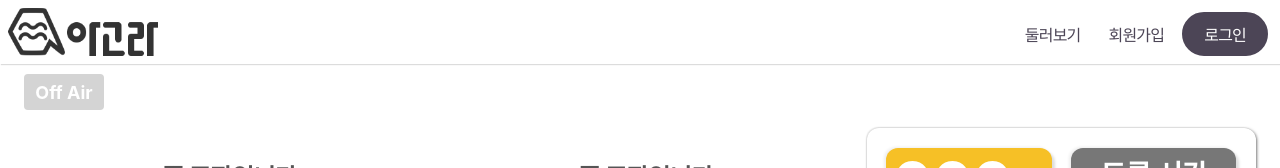
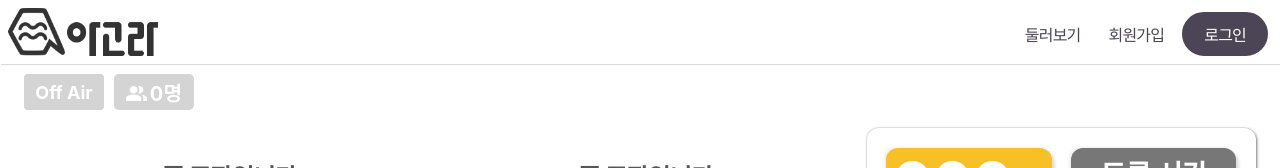
Before and after one commit to cxzlkjhgfdsa/Agora, a React (Create React App) app in the folder client/: page /debate/room/1 in a window 1280 px wide. Shown: the top 168 px of the page. Built offline with nearby package versions, Linux system fonts and the light colour scheme; no server answers.

Commit message:
[feat] debateroom SSE 코드 작성 완료 및 정상 작동 확인

```diff
--- a/client/src/components/debateroom/CardComponent.css
+++ b/client/src/components/debateroom/CardComponent.css
@@ -2,7 +2,6 @@
 .scrollBar {
   white-space: nowrap;
   overflow-x: scroll;
-  overflow-y: visible;
   margin-left: 10px;
   margin-right: 10px;
 }
--- a/client/src/components/debateroom/HeadTitle.js
+++ b/client/src/components/debateroom/HeadTitle.js
@@ -1,12 +1,19 @@
 import styled from "styled-components"
+import people from "../../assets/icons/WatchNum.png"
 
-function HeadTitle({isStart, title}) {
+function HeadTitle({isStart, title, watchNum}) {
 
   return(
     <TitleDiv>
-      <OnAirDiv className={isStart ? "isStart-root": null}>
-        {isStart ? "On Air" : "Off Air"}
-      </OnAirDiv>
+      <IconDiv>
+        <OnAirDiv className={isStart ? "isStart-root": null}>
+          {isStart ? "On Air" : "Off Air"}
+        </OnAirDiv>
+        <WatcherDiv>
+          <WatchImg src={people} />
+            {watchNum}명
+        </WatcherDiv>
+      </IconDiv>
       {title}
     </TitleDiv>
   )
@@ -14,7 +21,10 @@ function HeadTitle({isStart, title}) {
 
 export default HeadTitle
 
-
+const IconDiv = styled.div`
+  display: flex;
+  flex-direction: row;
+`
 
 const TitleDiv = styled.div`
   font-weight: bold;
@@ -23,13 +33,6 @@ const TitleDiv = styled.div`
 
   margin-top: 10px;
   letter-spacing: -1.5px;
-
-
-  // 임시 폰트 적용
-  font-family: 'Inter', san-serif !important;
-
-  // // 영역 확인용 border
-  // border: 3px black solid;
 `
 
 const OnAirDiv = styled.div`
@@ -53,9 +56,6 @@ const OnAirDiv = styled.div`
   // margin
   margin-bottom: 8px;
 
-  // 임시 폰트 적용
-  font-family: 'Inter', san-serif !important;
-
   // 비활성시
   background-color: #d4d4d4;
   color: white;
@@ -64,25 +64,34 @@ const OnAirDiv = styled.div`
     background-color: #EF404A;
   }
 `
-const Title = styled.div`
+const WatchImg = styled.img`
+  // 크기 설정
+  height: 15px;
+  width: auto;
+
+  // margin
+  margin-right: 3px;
+  padding-top: 3px;
 `
 
-// 스킵 버튼
-const SkipButton = styled.div`
-  color: #F6C026;
-  width: 120px;
+// 시청자 수 버튼
+const WatcherDiv = styled.div`
+  // 크기 설정
+  height: 36px;
+  width: 80px;
 
+  // font 특징 적용
+  font-weight: bold;
   font-size: 20px;
+  color: white;
+  letter-spacing: 0px;
 
-  border-radius: 8px;
-  border: 2px solid #F6C026;
+  display: flex;
+  justify-content: center;
+  align-items: center;
 
+  margin-left: 10px;
+  border-radius: 5px;
 
-  cursor: pointer;
-
-  // 드래그 방지
-  -webkit-user-select:none;
-  -moz-user-select:none;
-  -ms-user-select:none;
-  user-select:none;
+  background-color: #d4d4d4;
 `
--- /dev/null
+++ b/client/src/components/debateroom/SkipButton.js
@@ -0,0 +1,63 @@
+import styled, { keyframes } from "styled-components";
+import customAxios from "utils/customAxios";
+
+function SkipButton({roomId}) {
+
+  const handleSkip = () => {
+    const axios = customAxios();
+    axios
+      .put('/v2/debate/phaseskip', {
+        "roomId" : roomId
+      })
+      .then(response => {
+        console.log(response)
+      })
+      .catch(error => {
+        console.log(error)
+      })
+  };
+
+  return (
+    <ButtonDiv onClick={handleSkip}>
+      발언 끝내기
+    </ButtonDiv>
+  )
+}
+
+const hoverAnimation = keyframes`
+  to {
+    background-color: #F6C026;
+    color: white;
+  }
+`
+
+const ButtonDiv = styled.div`
+  // position
+  position: absolute;
+  bottom: 16px;
+  right: 5%;
+
+  background-color: white;
+  padding: 3px 10px 5px 10px;
+
+  color: #F6C026;
+  font-weight: bold;
+  font-size: 20px;
+
+  // border: 2px solid #F6C026;
+  border-radius: 5px;
+
+
+  display: flex;
+  justify-content: center;
+  align-items: center;
+
+   z-index: 3;
+   cursor: pointer;
+
+   &:hover {
+    animation: ${hoverAnimation} 0.3s 0.01s 1 ease forwards;
+   }
+`
+
+export default SkipButton
--- a/client/src/components/debateroom/TimeBox.js
+++ b/client/src/components/debateroom/TimeBox.js
@@ -90,7 +90,7 @@ function TimeBox({isAllReady, roomId, role, nickname}) {
               <Grid item xs={4}>
                 <CardNumDiv>
                   <TitleDiv>
-                    카드 등록 {nickname}
+                    카드 등록
                   </TitleDiv>
                   <div>
                     {cardNum}/2장
--- a/client/src/components/debateroom/VideoComponent.js
+++ b/client/src/components/debateroom/VideoComponent.js
@@ -3,9 +3,11 @@ import React, { Component } from 'react';
 import { OpenVidu } from 'openvidu-browser';
 import Grid from '@mui/material/Grid';
 import styled from 'styled-components';
+import customAxios from 'utils/customAxios';
 
 // 자식 component import
 import './VideoComponent.css';
+import SkipButton from './SkipButton';
 import UserVideoComponent from 'components/video/UserVideoComponent';
 
 class VideoComponent extends Component {
@@ -142,6 +144,11 @@ class VideoComponent extends Component {
     else {
       this.joinListenerSession();
     }
+    // 4. Set speaker camera
+    setTimeout(() => {
+      this.handleSpeaker();
+      this.toggleSpeaker();
+    }, 500);
   };
 
   // 토론이 끝날 때,
@@ -154,6 +161,7 @@ class VideoComponent extends Component {
       console.log("eventsource closed")
     }
   }
+
   // 초기화 코드
   onbeforeunload(event) {
     this.leaveSession();
@@ -363,17 +371,6 @@ class VideoComponent extends Component {
 
     if (mySession) {
       mySession.disconnect();
-      // 나갈 때 api 요청
-      // axios({
-      //   method: 'get',
-      //   url: 'http://70.12.247.157:8080/api/v1/search/mian/hot5',
-      // })
-      // .then((response) => {
-      //   console.log(response)
-      // })
-      // .catch((error) => {
-      //   console.log(error)
-      // })
     }
 
     // Empty all properties...
@@ -501,6 +498,11 @@ class VideoComponent extends Component {
                         <div>
                           <SpeakingDiv>발언중</SpeakingDiv>
                           <SpeakingWrapper/>
+                          {this.state.nickname === this.getNicknameTag(this.state.leftStreamManager)
+                            ? (
+                              <SkipButton roomId={this.state.roomId} />
+                            )
+                            : null}
                         </div>
                       )
                       : null
@@ -524,6 +526,11 @@ class VideoComponent extends Component {
                         <div>
                           <SpeakingDiv>발언중</SpeakingDiv>
                           <SpeakingWrapper/>
+                          {this.state.nickname === this.getNicknameTag(this.state.rightStreamManager)
+                            ? (
+                              <SkipButton roomId={this.state.roomId} />
+                            )
+                            : null}
                         </div>
                       )
                       : null
--- a/client/src/components/video/UserVideo.css
+++ b/client/src/components/video/UserVideo.css
@@ -1,22 +1,3 @@
-/* video {
-    width: 100%;
-    height: auto;
-    float: left;
-    cursor: pointer;
-}
-.streamcomponent div {
-    position: absolute;
-    background: #f8f8f8;
-    padding-left: 5px;
-    padding-right: 5px;
-    color: #777777;
-    font-weight: bold;
-    border-bottom-right-radius: 4px;
-}
-p{
-    margin: 0;
-} */
-
 video {
     width: auto;
     height: 600px;
@@ -36,6 +17,8 @@ video {
     height: 36px;
     padding-left: 10px;
     padding-right: 10px;
+    padding-bottom: 5px;
+    padding-top: 3px;
     color: #f8f8f8;
     font-weight: bold;
     font-size: 30px;
@@ -52,6 +35,7 @@ video {
 }
 
 p{
+    color: white;
     margin: 0;
     /* 드래그 방지 */
     -webkit-user-select:none;
--- a/client/src/pages/main/debate/DebateRoom.js
+++ b/client/src/pages/main/debate/DebateRoom.js
@@ -1,4 +1,4 @@
-import { useParams } from "react-router-dom";
+import { useNavigate, useParams } from "react-router-dom";
 import { useState, useEffect } from "react";
 import Grid from "@mui/material/Grid";
 import Container from "@mui/system/Container";
@@ -52,18 +52,15 @@ function DebateRoom() {
   const [voteRightResult, setVoteRightResult] = useRecoilState(voteRightResultState);
   const [role, setRole] = useRecoilState(debateUserRoleState);
 
-  // // listening
+  // listening
   const [listening, setListening] = useState(false);
   const [meventSource, msetEventSource] = useState(undefined);
 
+  // navigate
+  const navigate = useNavigate();
+
   // 임시 데이터
   const [nickname, setNickname] = useState("anonymous")
-
-  // useEffect(() => {
-  //  getToken(roomId).then(token => {
-  //   setRoomToken(token);
-  //  })
-  // }, [])
 
   useEffect(() => {
     console.log(roomToken)
@@ -98,7 +95,7 @@ function DebateRoom() {
           setWatchNum(data.roomWatchCnt);
           setVoteLeftResult(data.voteLeftResultsList);
           setVoteRightResult(data.voteRightResultsList);
-          // setIsStart(data.roomState);
+
           return data.roomState
         })
         .then(roomState => {
@@ -141,6 +138,7 @@ function DebateRoom() {
             setIsAllReady(true);
           }
         };
+
         // 2. phase 신호 처리
         // 2.1. debate phase 신호 처리
         if (data.event === "startDebate") {
@@ -178,10 +176,22 @@ function DebateRoom() {
           setLeftUserList(data.leftUserList);
           setRightUserList(data.rightUserList);
         }
+
         // 4. cardOpen 신호 처리
         if (data.event === "cardOpen") {
           setLeftCardList(data.leftOpenedCardList);
           setRightCardList(data.rightOpenedCardList);
+        }
+
+        // 5. 실시간 시청자수 처리
+        if (data.event === "updateWatchCnt") {
+          setWatchNum(data.roomWatchCnt);
+        }
+
+        // 6. 방 나가기 신호
+        if (data.event === "endDebate") {
+          window.alert("토론이 종료되었습니다;.")
+          navigate("/debate/list")
         }
       };
 
@@ -193,12 +203,38 @@ function DebateRoom() {
         eventSource.close();
       };
       setListening(true);
+
+      window.addEventListener('beforeunload', handleBeforeUnload)
     }
     return () => {
       eventSource.close();
       console.log("eventsource closed")
+      // 나갈 때, post
+      window.removeEventListener('beforeunload', handleBeforeUnload);
     };
   }, [])
+
+  const [postFlag, setPostFlag] = useState(false);
+  const handleBeforeUnload = () => {
+    setPostFlag(true);
+  };
+  useEffect(() => {
+    if (postFlag) {
+      const axios = customAxios();
+        axios
+          .post('v2/room/leave', {
+            "roomId": roomId,
+            "userNickname" : nickname,
+          })
+          .then(response => {
+            console.log(response)
+          })
+          .catch(error => {
+            console.log(error)
+          })
+      setPostFlag(false);
+    }
+  }, [postFlag]);
 
   // temp button to control session
   const handleStart = () => {
```
Also changed, not shown: client/src/assets/icons/WatchNum.png (added).
